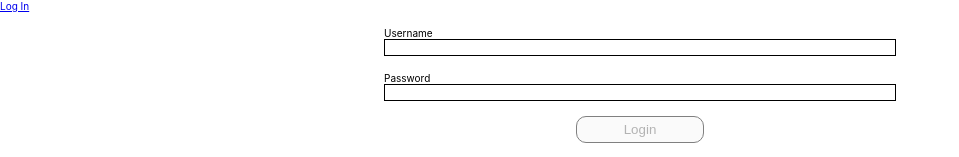
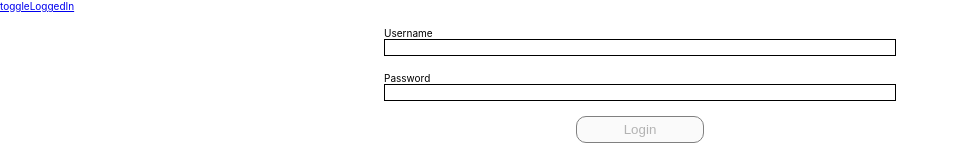
Before and after one commit to bw-dev-desk-queue-3/fe, a React (Create React App) app: page / in a window 1280 px wide. Shown: the top 157 px of the page, without its empty margins (0-959 px from the left). Built offline with nearby package versions, Linux system fonts and the light colour scheme.

Commit message:
Fix log in logout button

```diff
--- a/src/components/Nav.js
+++ b/src/components/Nav.js
@@ -6,11 +6,12 @@ const Nav = () => {
   const logout = () => {
     localStorage.removeItem('id');
     localStorage.removeItem('token');
+    localStorage.removeItem('is_admin');
   }
 
   return (
     <nav>
-      <Link onClick={logout} to="/">{(JSON.parse(localStorage.getItem('id'))) ? 'Log out' : 'Log In'}</Link>
+      <Link onClick={logout} to="/">toggleLoggedIn</Link>
     </nav>
   );
 }
```
